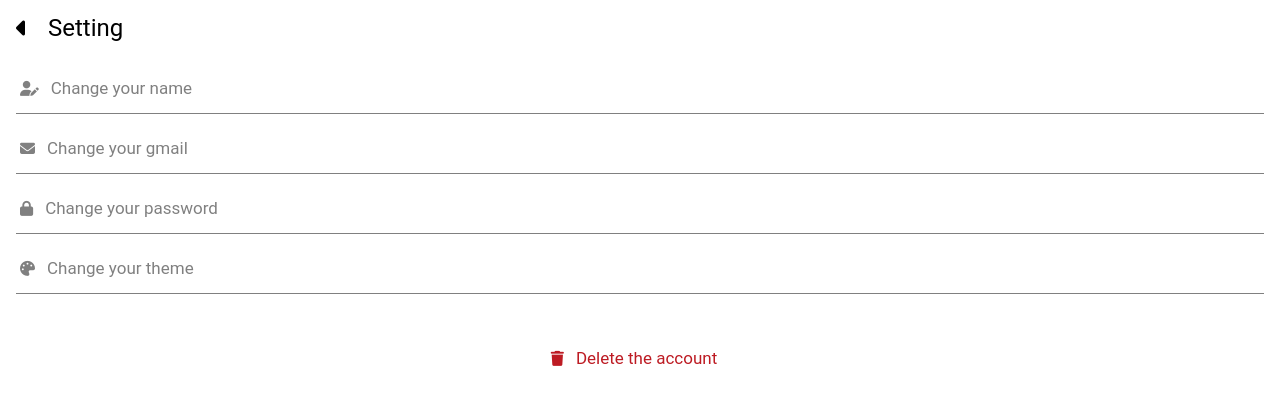
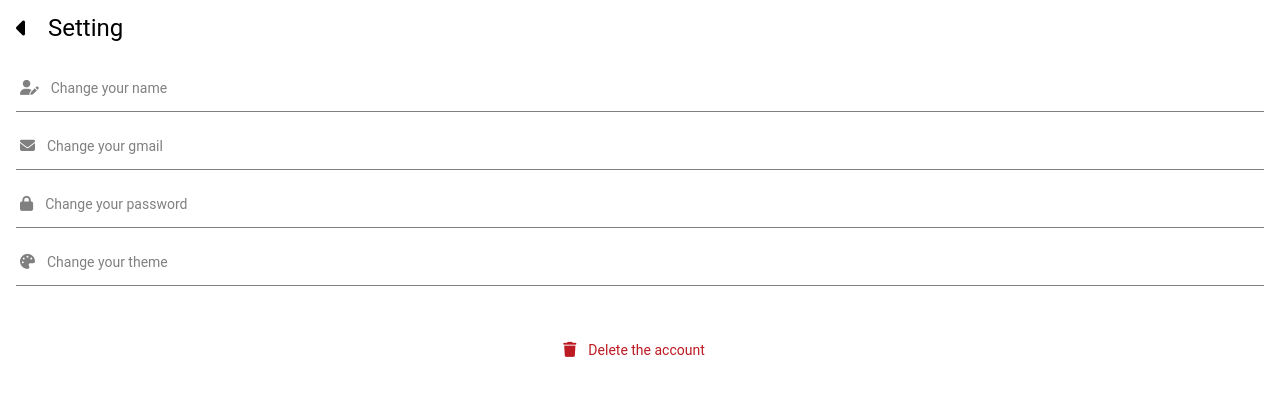
Before and after one commit to y0shih/WyA_Frontend-1, a React (Vite) app: page /profile in a window 1280 px wide. Shown: the top 404 px of the page. Built offline with nearby package versions, Linux system fonts and the light colour scheme.

Commit message:
removed unused error handler. Fixed some text px

```diff
--- a/src/pages/notes_page/notesEditor/Note_editors.tsx
+++ b/src/pages/notes_page/notesEditor/Note_editors.tsx
@@ -11,10 +11,6 @@ interface NoteEditorProps {
 }
 
 const NoteEditor: React.FC<NoteEditorProps> = ({ onBack }) => {
-  const handleImageError = (event: React.SyntheticEvent<HTMLImageElement>) => {
-    event.currentTarget.src = "/assets/error.jpg";
-  };
-
   return (
     <IonPage>
       <IonContent>
@@ -25,7 +21,6 @@ const NoteEditor: React.FC<NoteEditorProps> = ({ onBack }) => {
                 src="/assets/profile-pic.png"
                 alt="Profile"
                 className="editor__avatar"
-                onError={handleImageError}
               />
               <span className="editor__username">Mỹ Uyên</span>
             </div>
--- a/src/pages/notes_page/notes_page.tsx
+++ b/src/pages/notes_page/notes_page.tsx
@@ -13,10 +13,6 @@ import "../../main.css"
 //image error handler
 const NotesPage: React.FC = () => {
   const [isEditorOpen, setIsEditorOpen] = useState(false);
-
-  const handleImageError = (event: React.SyntheticEvent<HTMLImageElement>) => {
-    event.currentTarget.src = "/assets/error.jpg";
-  };
 
   const handleNoteClick = () => {
     setIsEditorOpen(true);
@@ -50,7 +46,6 @@ const NotesPage: React.FC = () => {
                 src="src/assets/note_icon.png"
                 alt="Note"
                 className="notes__item--icon"
-                onError={handleImageError}
               />
               <span className="notes__item--label">Note Name</span>
             </div>
@@ -60,7 +55,6 @@ const NotesPage: React.FC = () => {
                 src="src/assets/note_icon.png"
                 alt="Note"
                 className="notes__item--icon"
-                onError={handleImageError}
               />
               <span className="notes__item--label">Note Name</span>
             </div>
@@ -70,7 +64,6 @@ const NotesPage: React.FC = () => {
                 src="src/assets/note_icon.png"
                 alt="Note"
                 className="notes__item--icon"
-                onError={handleImageError}
               />
               <span className="notes__item--label">Note Name</span>
             </div>
@@ -80,7 +73,6 @@ const NotesPage: React.FC = () => {
                 src="src/assets/note_icon.png"
                 alt="Note"
                 className="notes__item--icon"
-                onError={handleImageError}
               />
               <span className="notes__item--label">Note Name</span>
             </div>
@@ -90,7 +82,6 @@ const NotesPage: React.FC = () => {
                 src="src/assets/note_icon.png"
                 alt="Note"
                 className="notes__item--icon"
-                onError={handleImageError}
               />
               <span className="notes__item--label">Note Name</span>
             </div>
@@ -100,7 +91,6 @@ const NotesPage: React.FC = () => {
                 src="src/assets/note_icon.png"
                 alt="Note"
                 className="notes__item--icon"
-                onError={handleImageError}
               />
               <span className="notes__item--label">Note Name</span>
             </div>
--- a/src/pages/profile_page/profile_page.css
+++ b/src/pages/profile_page/profile_page.css
@@ -62,8 +62,7 @@
 
 .settings__item--text {
     color: #808080;
-    font-size: 17px;
-    font-weight: 400;
+    font-size: 14px;
 }
 
 .settings__item--delete {
@@ -71,15 +70,14 @@
     border-bottom: none;
     padding: 16px;
     text-align:center;
-    font-size: 17px;
+    font-size: 14px;
     display: flex;
     justify-content: center;
 }
 
 .settings__item--textdelete {
     color: #BD1B23;
-    font-size: 17px;
-    font-weight: 400;
+    font-size: 14px;
 }
 
 .settings__item--delete .settings__item--icon {
```
